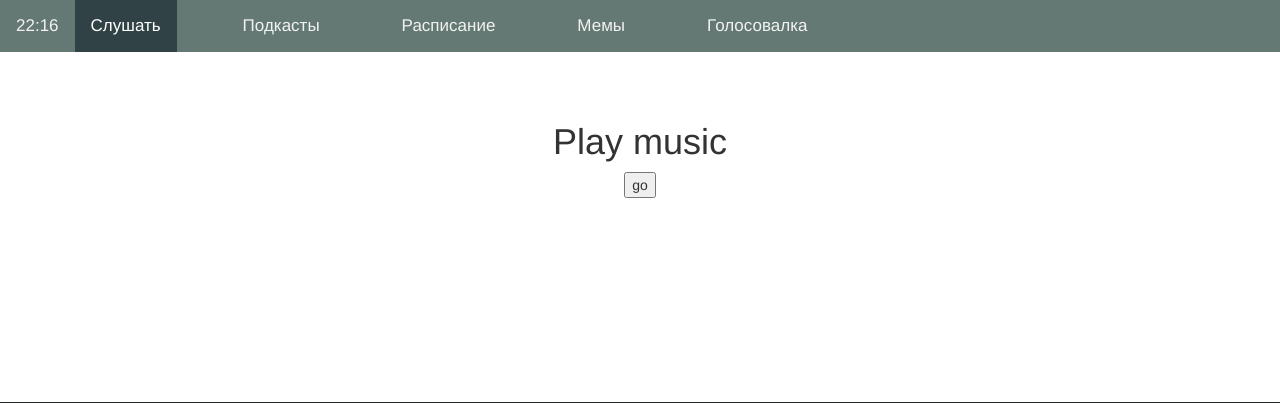
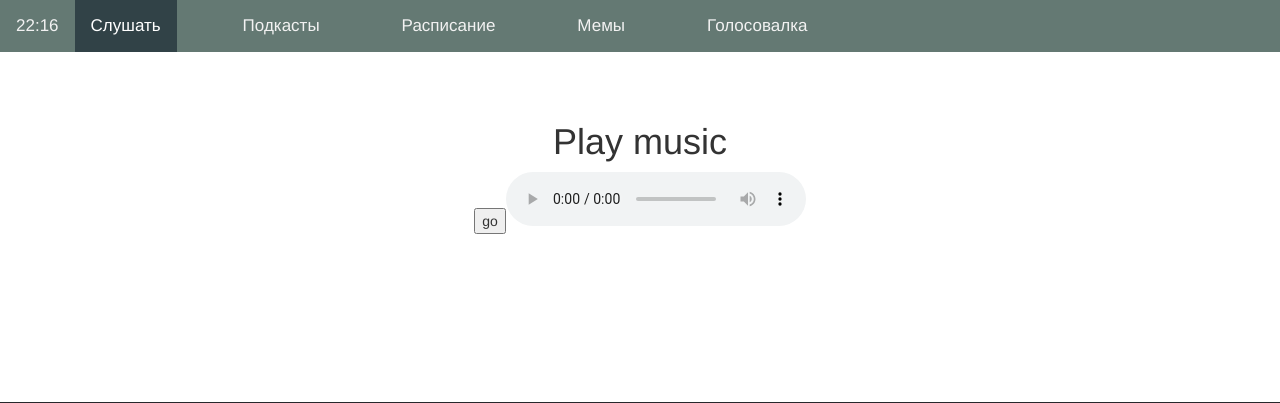
Before and after one commit to Vladikasik/Radio-1535, a PHP site: page / in a window 1280 px wide. Shown: the top 403 px of the page. Run offline with PHP 8.4, Linux system fonts and the light colour scheme.

```diff
--- a/index.php
+++ b/index.php
@@ -10,14 +10,6 @@
 		<script type="text/javascript" src="clock.js"></script>
 
 	</head>
-
-
-		<script>
-	function playyoutube() {
-	    var frame = document.getElementById("youtube-frame");
-			frame.innerHTML += "<iframe width='1000' height='500' src='https://www.youtube.com/embed/5qap5aO4i9A?controls=0'frameborder='0' allow='accelerometer; autoplay; clipboard-write; encrypted-media; gyroscope; picture-in-picture' allowfullscreen></iframe>";
-	  }
-	</script>
 
 	<body onload="startTime()">
 
@@ -34,11 +26,13 @@
 
 				<h1>Play music</h1>
 
-				<button class="w3-center center transparent_btn" onclick="playyoutube()">go</button>
+				<button class="w3-center center transparent_btn">go</button>
 
 				<!-- <a href="#" class="round-button"><i class="fa fa-play fa-2x"  onclick='play1()'></i></a> -->
 
-				<div id="youtube-frame"></div>
+				<audio controls>
+    			<source src="http://192.168.189.1:53060/stream/swyh.mp3" type="audio/mp3">
+				</audio controls>
 
 		</div>
 
--- a/style.css
+++ b/style.css
@@ -88,3 +88,8 @@ iframe{
   height: 100%;
 
 }
+
+#youtube-frame{
+  width: 50;
+  height: 60;
+}
```
Also changed, not shown: 1 other file.
